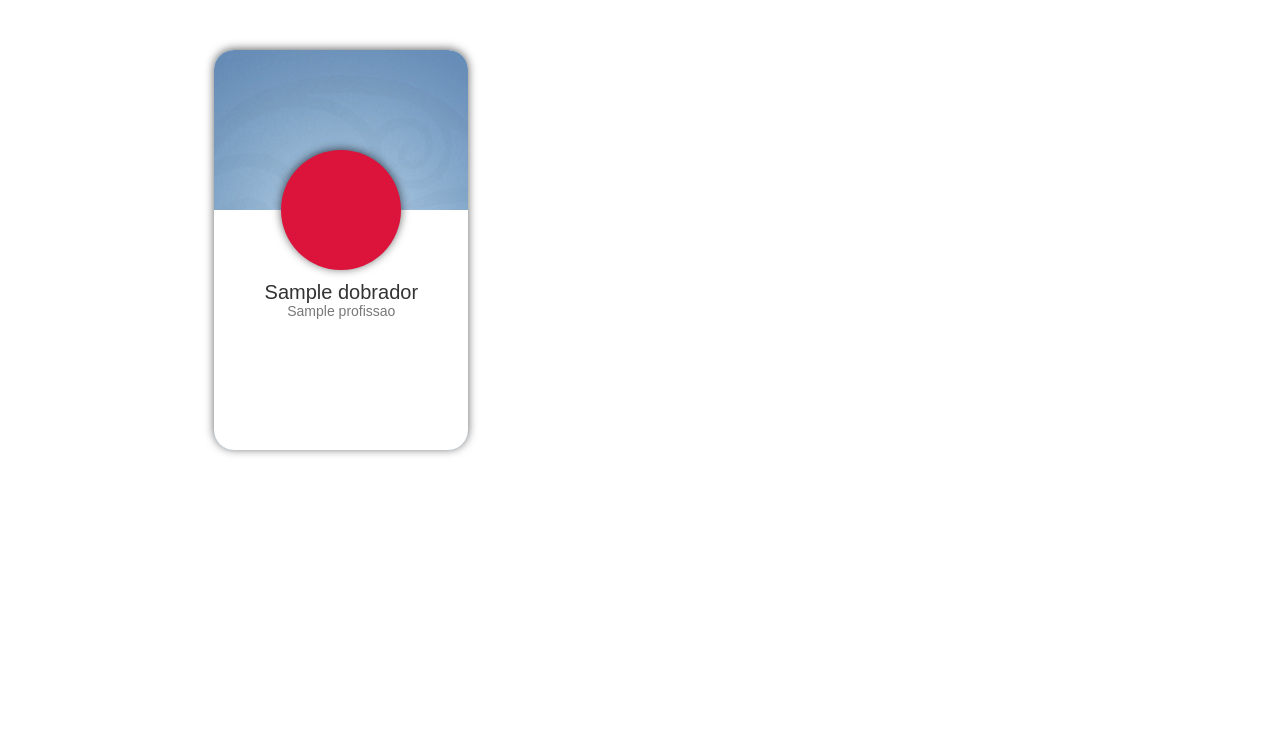
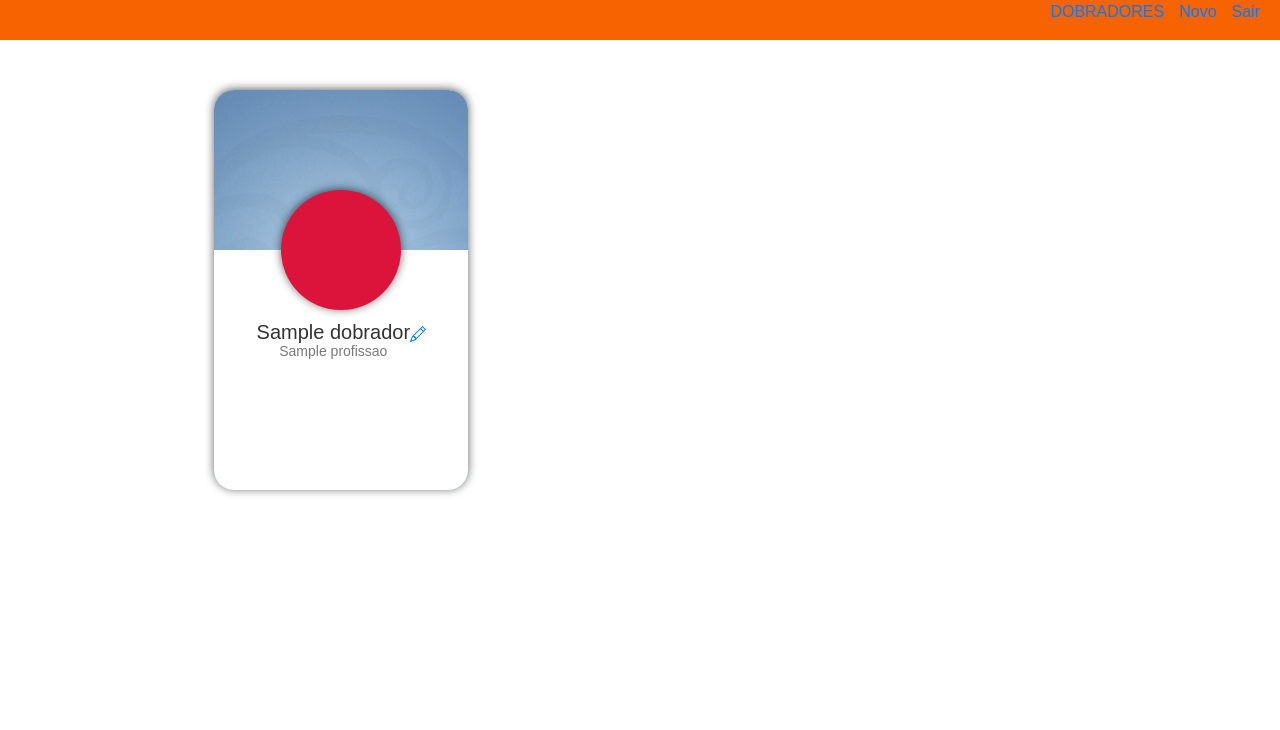
Before and after one commit to matheusjv11/Projeto-Final---Programa-o-Comercial, a Django app: template templates/dobrador/listar.html in a window 1280 px wide. Shown: the top 730 px of the page. Before the commit the page ends 455 px from the top, so only its background shows below. Run offline with Django 3.2, Linux system fonts and the light colour scheme; the template is opened without the code that fills it: most values are stand-ins (such as "Sample title", 1, 10 or a date in 2020); some web fonts are replaced.

Commit message:
Adicionada a criação e edição de um dobrador

```diff
--- a/autenticacao/urls.py
+++ b/autenticacao/urls.py
@@ -1,6 +1,9 @@
 from django.urls import include, path
-from autenticacao.views import Login
+from autenticacao.views import Login, Logout
+
+app_name = "autenticacao"
 
 urlpatterns = [
     path('', Login.as_view(), name='login'),
+    path('logout', Logout.as_view(), name='logout'),
 ]
--- a/projetoFinal/settings.py
+++ b/projetoFinal/settings.py
@@ -38,6 +38,7 @@
     'django.contrib.messages',
     'django.contrib.staticfiles',
     'dobrador.apps.DobradorConfig',
+    'bootstrapform',
 ]
 
 MIDDLEWARE = [
--- a/projetoFinal/urls.py
+++ b/projetoFinal/urls.py
@@ -19,6 +19,6 @@
 
 urlpatterns = [
     path('admin/', admin.site.urls),
-    path('', include('autenticacao.urls')),
-    path('dobrador/', include('dobrador.urls')),
+    path('', include('autenticacao.urls', namespace='autenticacao')),
+    path('dobradores/', include('dobrador.urls', namespace='dobradores')),
 ]
--- a/static/css/styles.css
+++ b/static/css/styles.css
@@ -29,6 +29,28 @@
 
 }
 
+.header{
+  background-color: var(--nick);
+  font-family: Herculanum, "Eras Demi ITC", sans-serif;
+  display: flex;
+  height: 40px;
+  width: 100%;
+  align-items: center;
+  justify-content: flex-end;
+  padding: 20px;
+  gap: 15px;
+  color: white;
+}
+
+.title-header{
+  position: relative;
+  justify-self: start;
+}
+
+a {
+  color: inherit; /* blue colors for links too */
+  text-decoration: inherit; /* no underline */
+}
 /* ------ Styles de listar ------ */
 
 .grid-dobradores{
--- a/templates/dobrador/base.html
+++ b/templates/dobrador/base.html
@@ -20,7 +20,11 @@
 </html>
 
 <body>
-
+    <div class="header">
+        <a href="/dobradores/listar"><p class="title-header">DOBRADORES</p></a>
+        <a href="{% url 'dobradores:novo' %}"><p class="item-header">Novo</p></a>
+        <a href="{% url 'autenticacao:logout' %}"><p class="item-header">Sair</p></a>
+    </div>
     {% block content %}
     {% endblock content %}
 
--- a/templates/dobrador/listar.html
+++ b/templates/dobrador/listar.html
@@ -12,6 +12,11 @@
                 <p class="card-title">{{dobrador.nome}}</p>
                 <p class="card-subtitle">{{dobrador.profissao}}</p>
             </div>
+            <a href="/dobradores/{{ dobrador.pk }}">
+                <svg width="1em" height="1em" viewBox="0 0 16 16" class="bi bi-pencil" fill="currentColor" xmlns="http://www.w3.org/2000/svg">
+                    <path fill-rule="evenodd" d="M12.146.146a.5.5 0 0 1 .708 0l3 3a.5.5 0 0 1 0 .708l-10 10a.5.5 0 0 1-.168.11l-5 2a.5.5 0 0 1-.65-.65l2-5a.5.5 0 0 1 .11-.168l10-10zM11.207 2.5L13.5 4.793 14.793 3.5 12.5 1.207 11.207 2.5zm1.586 3L10.5 3.207 4 9.707V10h.5a.5.5 0 0 1 .5.5v.5h.5a.5.5 0 0 1 .5.5v.5h.293l6.5-6.5zm-9.761 5.175l-.106.106-1.528 3.821 3.821-1.528.106-.106A.5.5 0 0 1 5 12.5V12h-.5a.5.5 0 0 1-.5-.5V11h-.5a.5.5 0 0 1-.468-.325z"/>
+                  </svg>
+            </a>
 
         </div>
     </div>
```
Also changed, not shown: other parts of static/css/styles.css (+27 -4 lines), autenticacao/views.py (+10 -2 lines), dobrador/forms.py (added, +8 -0 lines), dobrador/urls.py (+7 -2 lines), dobrador/views.py (+28 -1 lines), templates/autenticacao/login.html (+15 -9 lines), templates/dobrador/editar.html (added, +16 -0 lines), templates/dobrador/novo.html (added, +16 -0 lines).
